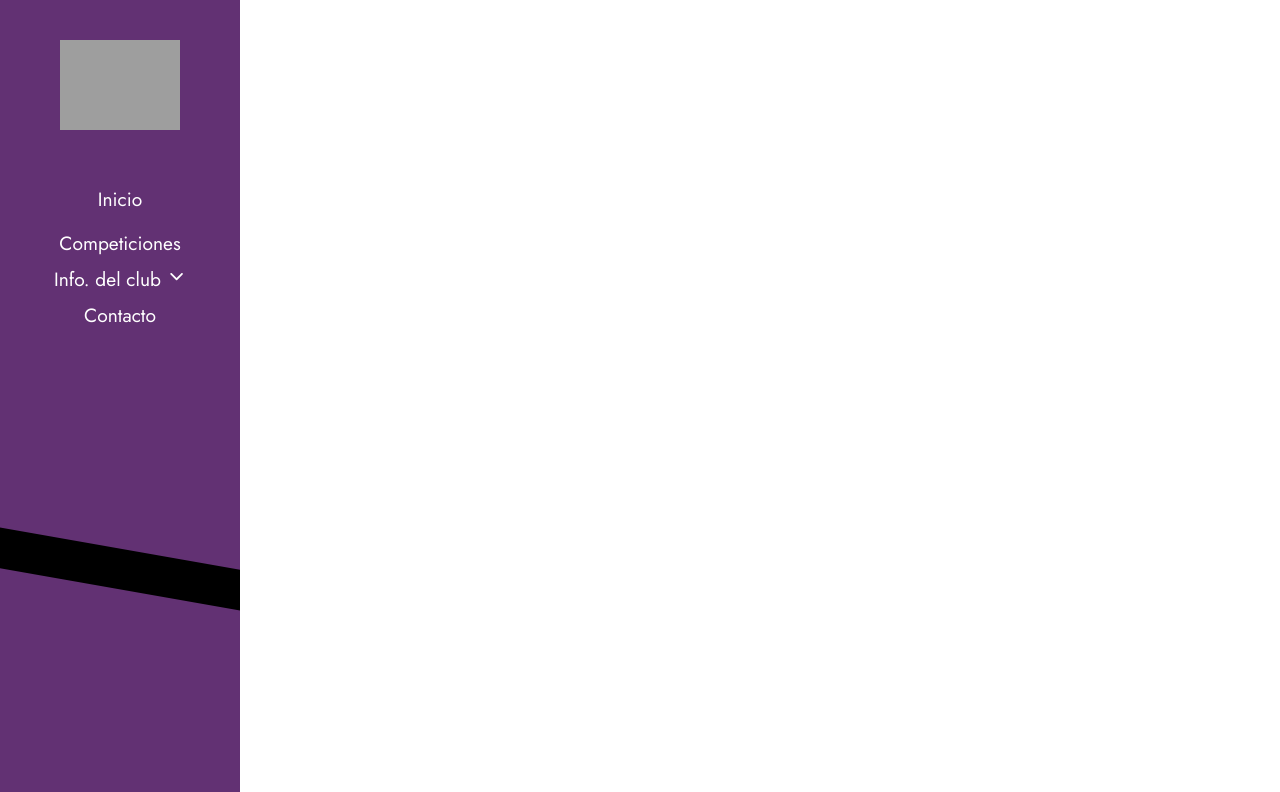
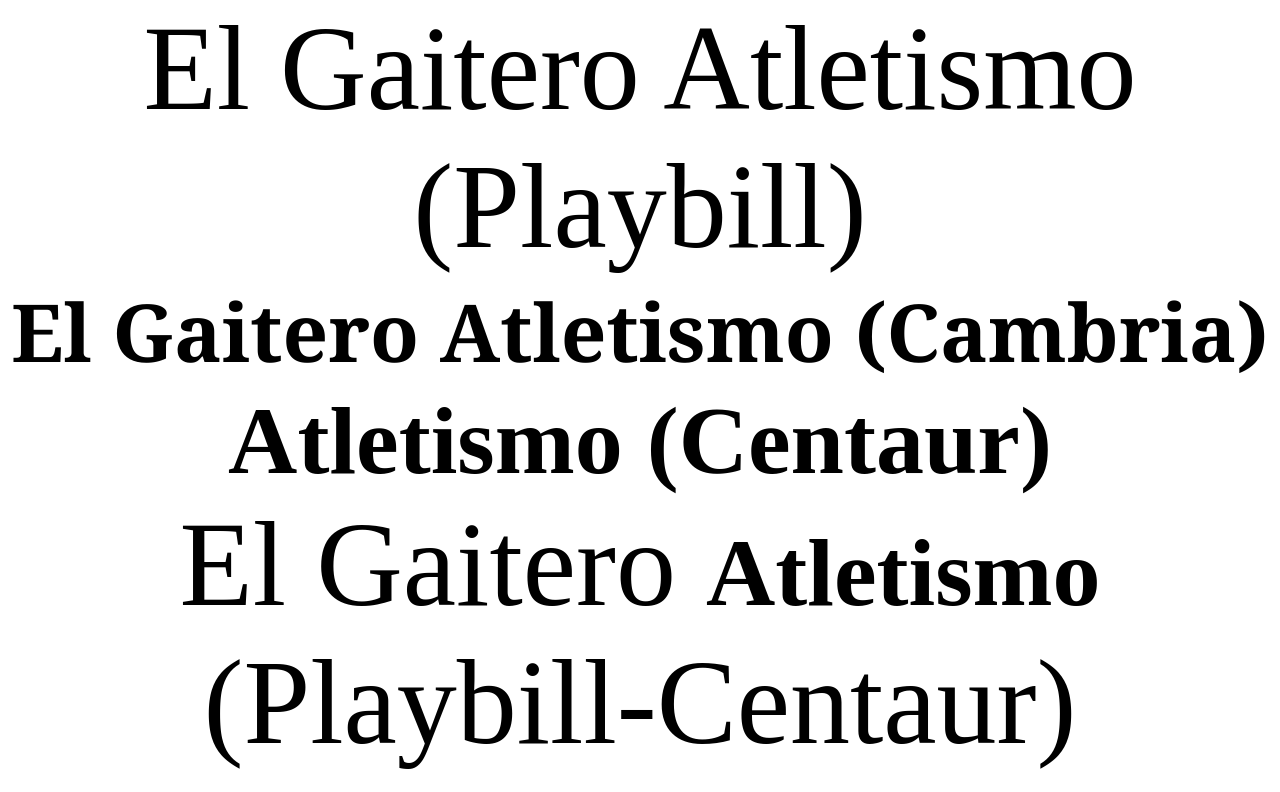
Before and after one commit to Club-de-Atletismo-Villaviciosa/Front-ClubAtletismoVillaviciosa, a React (Create React App) app: page / in a window 1280 px wide. Shown: the top 792 px of the page. Built offline with nearby package versions, Linux system fonts and the light colour scheme; grey boxes are pictures that could not be loaded.

Commit message:
fonts to decide

```diff
--- a/public/index.html
+++ b/public/index.html
@@ -27,7 +27,7 @@
       work correctly both with client-side routing and a non-root public URL.
       Learn how to configure a non-root public URL by running `npm run build`.
     -->
-    <title>React App</title>
+    <title>El Gaitero Atletismo</title>
   </head>
   <body>
     <noscript>You need to enable JavaScript to run this app.</noscript>
--- a/src/App.js
+++ b/src/App.js
@@ -1,10 +1,10 @@
 import './App.css';
-import Navbar from './Components/Navbar/Navbar';
+import Font from './Components/Font/Font';
 
 function App() {
   return (
     <div className="App">
-      <Navbar />
+      <Font />
     </div>
   );
 }
--- /dev/null
+++ b/src/Components/Font/Font.css
@@ -0,0 +1,16 @@
+.playbill {
+    font-family: Playbill;
+    font-size: 15vh;
+}
+
+.cambria {
+    font-family: Cambria, Cochin, Georgia, Times, 'Times New Roman', serif;
+    font-size: 10vh;
+    font-weight: bold;
+}
+
+.centaur {
+    font-family: Centaur;
+    font-size: 12vh;
+    font-weight: bold;
+}
--- /dev/null
+++ b/src/Components/Font/Font.jsx
@@ -0,0 +1,16 @@
+import React from 'react'
+import "./Font.css";
+
+const Font = () => {
+    return (
+        <div>
+            <p className='playbill'>El Gaitero Atletismo (Playbill)</p>
+            <p className='cambria'>El Gaitero Atletismo (Cambria)</p>
+            <p className='centaur'>Atletismo (Centaur)</p>
+            <p className='playbill'>El Gaitero <span className='centaur'>Atletismo </span>(Playbill-Centaur)</p>
+            <p className='cambria'>El Gaitero <span className='centaur'>Atletismo </span>(Cambria-Centaur)</p>
+        </div>
+    )
+}
+
+export default Font
--- a/src/Components/Navbar/Navbar.css
+++ /dev/null
@@ -1,62 +0,0 @@
-.navbar {
-    background-color: #623173;
-
-    font-size: larger;
-    width: 30vh;
-    height: 100vh;
-    position: fixed;
-    display: flex;
-    flex-direction: column;
-    align-items: center;
-    overflow: hidden;
-}
-
-.navbar-logo {
-    margin: 5vh 0 5vh 0;
-}
-
-.navbar-logo img{
-    width: 50%;
-}
-
-.navbar-ul, .navbar-ul-dropdown{
-    display: flex;
-    flex-direction: column;
-}
-
-.navbar-ul li{
-    color: white;
-    list-style: none;
-}
-
-.navbar-ul a{
-    text-decoration: none;
-    margin-top: 1vh;
-    margin-bottom: 1vh;
-}
-
-.navbar-ul-dropdown a {
-    margin-bottom: 1vh;
-}
-
-.navbar-ul-dropdown{
-    transition: all 1s;
-    overflow: hidden;
-}
-
-.close{
-    height: 0%;
-}
-
-.open{
-    height: 100%;
-}
-
-
-.navbar-bar{
-    margin-top: 10vh;
-    width: 150%;
-    height: 5vh;
-    background-color: black;
-    transform: rotate(10deg);
-}
--- a/src/Components/Navbar/Navbar.jsx
+++ /dev/null
@@ -1,34 +0,0 @@
-import React, { useState } from 'react'
-import "./Navbar.css"
-import { IoIosArrowDown } from "react-icons/io"
-
-function Navbar() {
-    let [mode, setMode] = useState("close")
-
-    function handleDropdownClick(e) {
-        mode == "close"? setMode("open") : setMode("close")
-        console.log(mode)
-    }
-
-    return (
-        <nav className='navbar'>
-            <div className='navbar-logo'>
-                <img src="https://upload.wikimedia.org/wikipedia/commons/thumb/7/79/Escudo_de_Villaviciosa.svg/350px-Escudo_de_Villaviciosa.svg.png" alt="villaviciosa logo" />
-            </div>
-            <ul className='navbar-ul'>
-                <a href=""><li>Inicio</li></a>
-                <a href=""><li>Competiciones</li></a>
-                <li onClick={handleDropdownClick}>Info. del club <IoIosArrowDown /></li>
-                <ul className={`navbar-ul-dropdown ${mode}`} >
-                    <a href=""><li>Historia</li></a>
-                    <a href=""><li>Palmarés</li></a>
-                    <a href=""><li>Perfiles de los atletas</li></a>
-                </ul>
-                <a href=""><li>Contacto</li></a>
-            </ul>
-            <div className='navbar-bar'></div>
-        </nav>
-    )
-}
-
-export default Navbar
```
